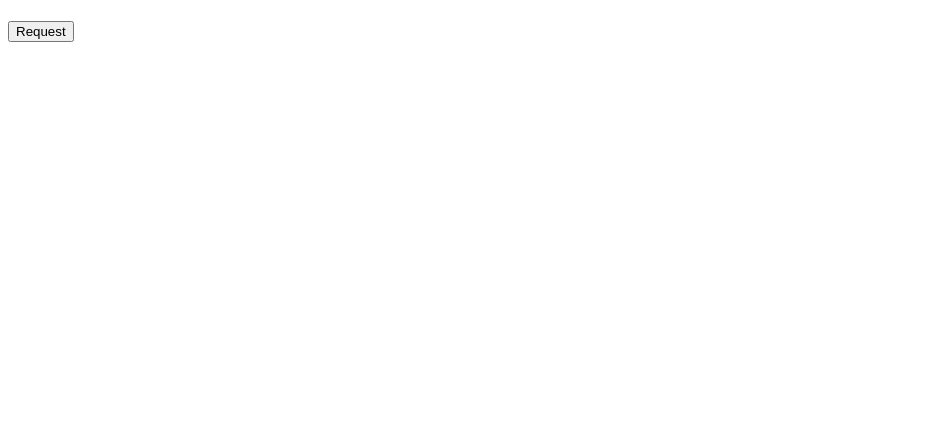
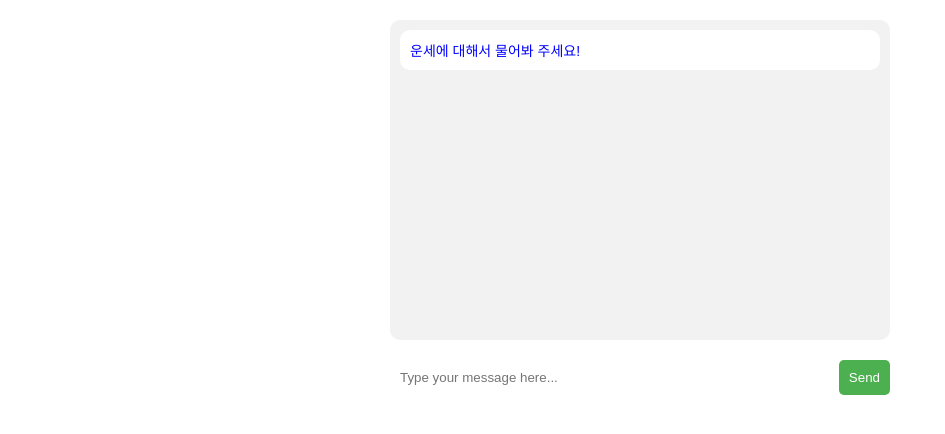
Before and after one commit to Kevinlee49/3DChatbot_Project, a plain HTML site: page index.html in a window 1280 px wide. Shown: the whole page, without its empty margins (0-945 px from the left). Drawn offline with Linux system fonts and the light colour scheme.

Commit message:
Add files via upload

```diff
--- a/index.html
+++ b/index.html
@@ -1,33 +1,123 @@
 <!DOCTYPE html>
-<html lang="ko">
+<html>
 
 <head>
     <meta charset="UTF-8">
-    <meta http-equiv="X-UA-Compatible" content="IE=edge">
-    <meta name="viewport" content="width=device-width, initial-scale=1.0">
-    <title>운세보는 요정</title>
+    <title>Chat UI Screen</title>
+    <link rel="stylesheet" href="style.css">
+    <style>
+        body {
+            margin: 0;
+            padding: 0;
+            font-family: Arial, sans-serif;
+            font-size: 14px;
+        }
+
+        .chat-container {
+            max-width: 500px;
+            margin: 0 auto;
+            padding: 20px;
+        }
+
+        .chat-box {
+            background-color: #f2f2f2;
+            padding: 10px;
+            border-radius: 10px;
+            margin-bottom: 20px;
+            overflow-y: scroll;
+            height: 300px;
+        }
+
+        .chat-message {
+            background-color: #fff;
+            padding: 10px;
+            border-radius: 10px;
+            margin-bottom: 10px;
+        }
+
+        .chat-message p {
+            margin: 0;
+            padding: 0;
+        }
+
+        .chat-input {
+            display: flex;
+            margin-top: 20px;
+        }
+
+        .chat-input input {
+            flex: 1;
+            padding: 10px;
+            border: none;
+            border-radius: 5px;
+            margin-right: 10px;
+        }
+
+        .chat-input button {
+            background-color: #4CAF50;
+            color: #fff;
+            border: none;
+            padding: 10px;
+            border-radius: 5px;
+            cursor: pointer;
+        }
+
+        .chat-input button:hover {
+            background-color: #3e8e41;
+        }
+
+        .assistant {
+            color: blue;
+        }
+    </style>
 </head>
 
 <body>
-    <h1></h1>
-    <button onclick="getFortune()">Request</button>
+    <div class="chat-container">
+        <div class="chat-box">
+            <div class="chat-message">
+                <p class="assistant">운세에 대해서 물어봐 주세요!</p>
+            </div>
+        </div>
+        <div class="chat-input">
+            <input type="text" placeholder="Type your message here...">
+            <button>Send</button>
+        </div>
+    </div>
     <script>
-        async function getFortune() {
-            try {
+        const chatBox = document.querySelector('.chat-box'); // 여기에 let을 써서 유저, 어시스턴트 메시지를 받아보기
+
+        const sendMessage = async () => {
+            const chatInput = document.querySelector('.chat-input input');
+            const chatMessage = document.createElement('div');
+            chatMessage.classList.add('chat-message');
+            chatMessage.innerHTML = `
+    <p>${chatInput.value}</p>
+  `;
+            chatBox.appendChild(chatMessage);
+            chatInput.value = '';
+
             const response = await fetch('http://localhost:3000/fortuneTell', {
                 method: 'POST',
                 headers: {
                     'Content-Type': 'application/json'
                 },
-                    body: JSON.stringify({ name: 'Myungeun' })
+                body: JSON.stringify({
+                    message: chatInput.value // 인풋창의 메시지를 서버로 보내는 것
+                })
             });
+
             const data = await response.json();
-                console.log(data);
-                return data;
-            } catch (error) {
-                console.error(error);
-            }
-        }
+
+            const astrologerMessage = document.createElement('div');
+            astrologerMessage.classList.add('chat-message');
+            astrologerMessage.innerHTML = `
+    <p class='assistant'>${data.assistant}</p>
+  `;
+            chatBox.appendChild(astrologerMessage);
+        };
+
+        document.querySelector('.chat-input button').addEventListener('click', sendMessage);
     </script>
 </body>
 
```
Lines whose indentation alone changed are shown as unchanged.
